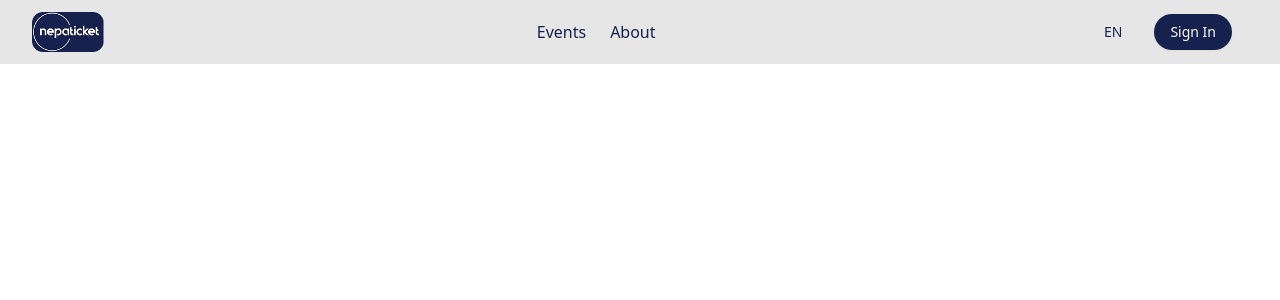
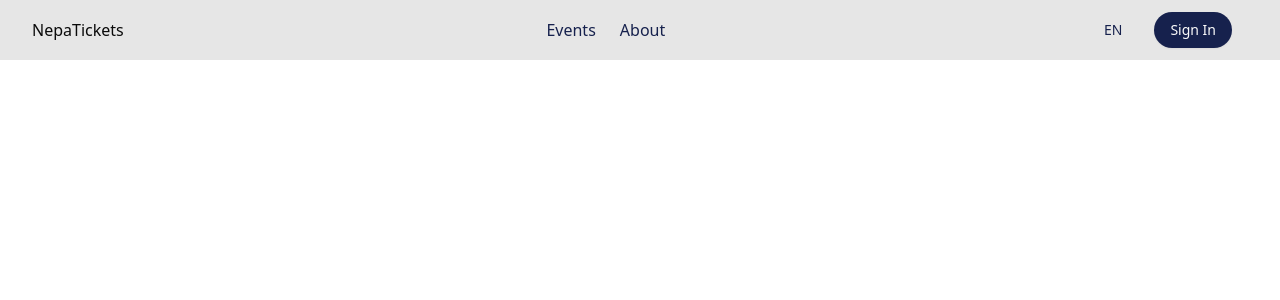
Before and after one commit to smritiiin/nepaticket, a Next.js app: page / in a window 1280 px wide. Shown: the top 300 px of the page. Built offline with nearby package versions, Linux system fonts and the light colour scheme.

Commit message:
Logo changed

```diff
--- a/src/components/Navbar.tsx
+++ b/src/components/Navbar.tsx
@@ -18,21 +18,22 @@ const Navbar = () => {
 		<nav className="flex items-center justify-between bg-[#E6E6E6] px-4 py-3 md:px-8">
 			{/* Logo */}
 			<div className="flex-shrink-0">
-				<Image
+				{/* <Image
 					src="/logo.png"
 					alt="NepaTickets Logo"
 					height={40}
 					width={70}
 					className="h-10 w-auto"
-				/>
+				/> */}
+                <h1>NepaTickets</h1>
 			</div>
 
 			{/* Desktop Navigation */}
 			<div className="hidden md:flex items-center space-x-6">
-				<a href="/events" className="text-[#16214D] hover:text-sky-950">
+				<a href="/" className="text-[#16214D] hover:text-sky-950">
 					Events
 				</a>
-				<a href="/about" className="text-[#16214D] hover:text-sky-950">
+				<a href="/" className="text-[#16214D] hover:text-sky-950">
 					About
 				</a>
 			</div>
```
